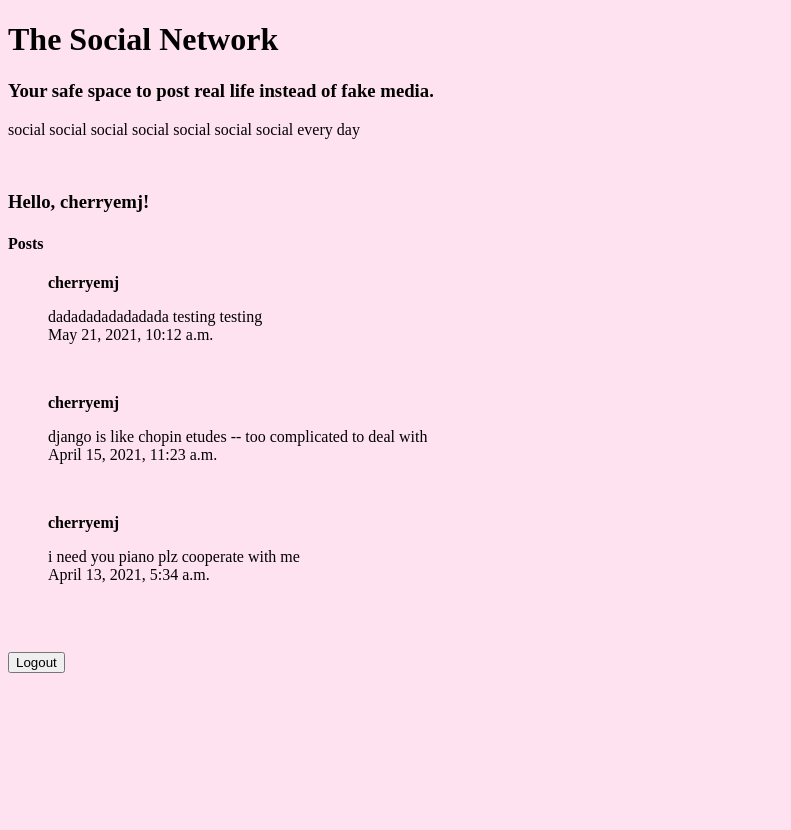
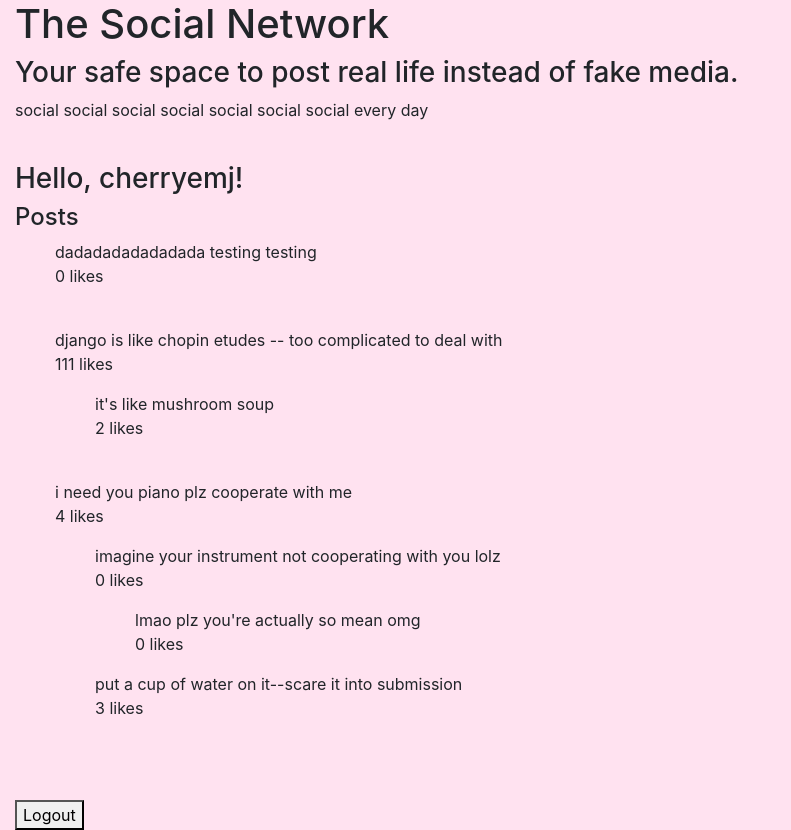
Before and after one commit to emma-l810/Social_Network, a Django app: page /polls/ in a window 1280 px wide. Shown: the whole page, without its empty margins (0-791 px from the left). Before the commit the page ends 673 px from the top, so only its background shows below. Run offline with Django 3.2, Linux system fonts and the light colour scheme; a user stored in the database is signed in; data comes from the database, SQL or seed files in the repository; both versions use the stored data as it was after the commit; some libraries are stand-ins or nearby versions.

Commit message:
posted two layers of comments to the index

```diff
--- a/polls/models.py
+++ b/polls/models.py
@@ -25,6 +25,7 @@ class Post(models.Model):
     # links to the built-in User model
     user = models.ForeignKey(User, on_delete = models.CASCADE) # delete a user, delete their posts
     text = models.CharField(max_length = 200)
+    likes = models.IntegerField(default=0)
     pub_date = models.DateTimeField(default = now)
 
     # def __str__(self):
--- a/polls/templates/polls/index.html
+++ b/polls/templates/polls/index.html
@@ -4,34 +4,54 @@
   <head>
     <meta charset="utf-8">
     <title>SocialNetwork</title>
+
+    <!-- BOOTSTRAP UPLOADS -->
+    <!-- Latest compiled and minified CSS -->
+    <link rel="stylesheet" href="https://maxcdn.bootstrapcdn.com/bootstrap/4.5.2/css/bootstrap.min.css">
+
+    <!-- jQuery library -->
+    <script src="https://ajax.googleapis.com/ajax/libs/jquery/3.5.1/jquery.min.js"></script>
+
+    <!-- Popper JS -->
+    <script src="https://cdnjs.cloudflare.com/ajax/libs/popper.js/1.16.0/umd/popper.min.js"></script>
+
+    <!-- Latest compiled JavaScript -->
+    <script src="https://maxcdn.bootstrapcdn.com/bootstrap/4.5.2/js/bootstrap.min.js"></script>
+
+
   </head>
   <body style="background-color: #FFE2F0">
-  <div>
+  <div class="container-fluid pt-20">
     <!-- random intro blurb -->
     <h1>The Social Network</h1>
     <h3>Your safe space to post real life instead of fake media.</h3>
     <p>social social social social social social social every day</p>
     <br>
 
-    <!-- if the user is logged in -->
+    <!-- only displays if the user is logged in -->
     {% if loggedIn %}
       <h3>Hello, {{ user.username }}!</h3>
 
-      <!-- outputs of dummy Posts and Comments -->
+      <!-- outputs of Posts and Comments -->
       <h4>Posts</h4>
-      <!-- dummy posts -->
+      <!-- loops through and displays each post + corresponding comments -->
       <ul>
-        {% for post in allposts %}
-          <p><b>{{post.user}}</b></p>
-          <p>{{post.text}} <br> {{post.pub_date}}</p>
+        {% for post in alldata %}
+          <p>{{post.text}} <br> {{post.likes}} likes</p>
 
           <ul>
-          <!-- {% for comment in allcomments %}
-            {% if comment.post.id == post.id %}
-              <p>{{comment.text}} <br> {{comment.likes}} <3 {{comment.pub_date}}</p>
+          <!-- loops through each comment of each post to display corresponding subcomments -->
+          {% for comment in post.comments %}
+            <p> {{comment.text}} <br> {{comment.likes}} likes </p>
 
-            {% endif %}
-          {% endfor %} -->
+            <ul>
+              <!-- loops for subcomments -->
+              {% for subcomment in comment.subcomments %}
+                <p> {{subcomment.text}} <br> {{subcomment.likes}} likes </p>
+              {% endfor %}
+            </ul>
+
+          {% endfor %}
         </ul>
 
         <!-- note: text is attribute of post -->
--- a/polls/views.py
+++ b/polls/views.py
@@ -16,6 +16,7 @@ def getComment(comment):
     """
     recursive function - retrieves a list of list of list of comments
     """
+    # creates new comment dictionary to contain all the subcomments for each base comment
     commentDict = {}
     commentDict['text'] = comment.text
     commentDict['likes'] = comment.likes
@@ -36,7 +37,7 @@ def getComment(comment):
     # pprint(commentDict)
     return commentDict
 
-
+# default home page view
 def index(request):
     """
     first view (home page) - move login to own view?
@@ -67,11 +68,6 @@ def index(request):
 
     # # gets all posts and comments from the respective models
     allposts = Post.objects.order_by('-pub_date')
-    allcomments = Comment.objects.order_by('-pub_date')
-
-    # START OF TRAIL AND ERROR
-
-    #loop through the posts
 
     alldata = []    # combined list including posts and their attributes + comments
     for post in allposts:
@@ -79,6 +75,7 @@ def index(request):
         # add attributes of each post into dictionary postDict
         postDict['user'] = post.user
         postDict['text'] = post.text
+        postDict['likes'] = post.likes
         postDict['pub_date'] = post.pub_date
 
         # print("\npre")
@@ -97,14 +94,14 @@ def index(request):
 
         postDict['comments'] = postCommentsList
         # print("\npost")
-        pprint(postDict)
+        # pprint(postDict)
+        alldata.append(postDict)
 
-    # END OF TRIAL AND ERROR
+    pprint(alldata)
 
     # creates json objects with context
     context = {
-        'allposts': allposts,
-        'allcomments': allcomments,
+        'alldata': alldata,
         'loggedIn': loggedIn,
         'user': request.user
         }
```
Also changed, not shown: db.sqlite3, polls/migrations/0011_post_likes.py (added).
